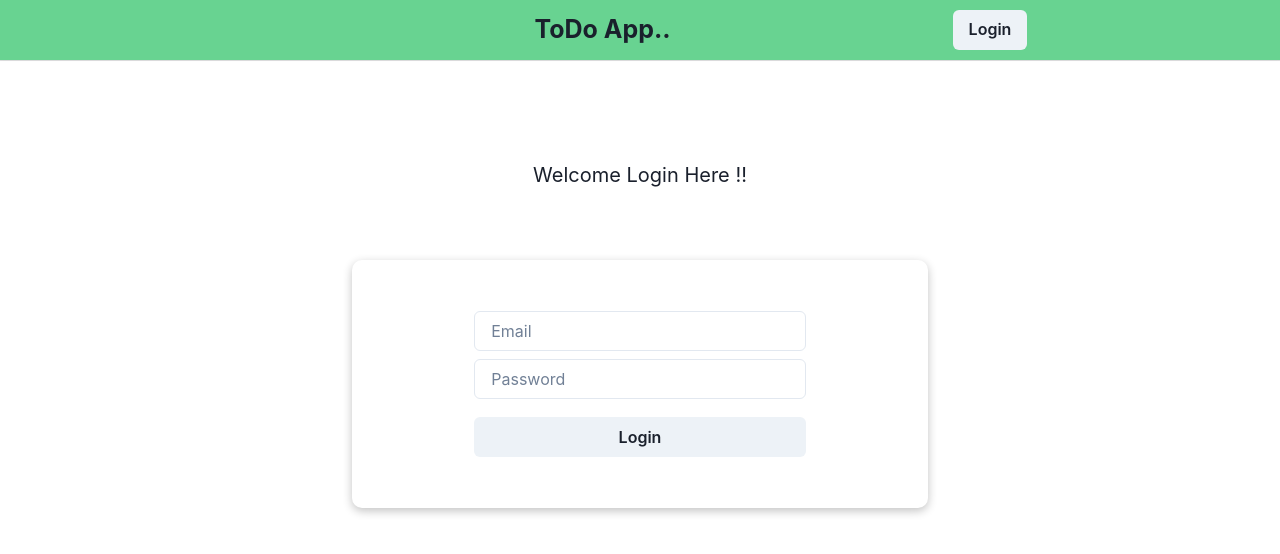
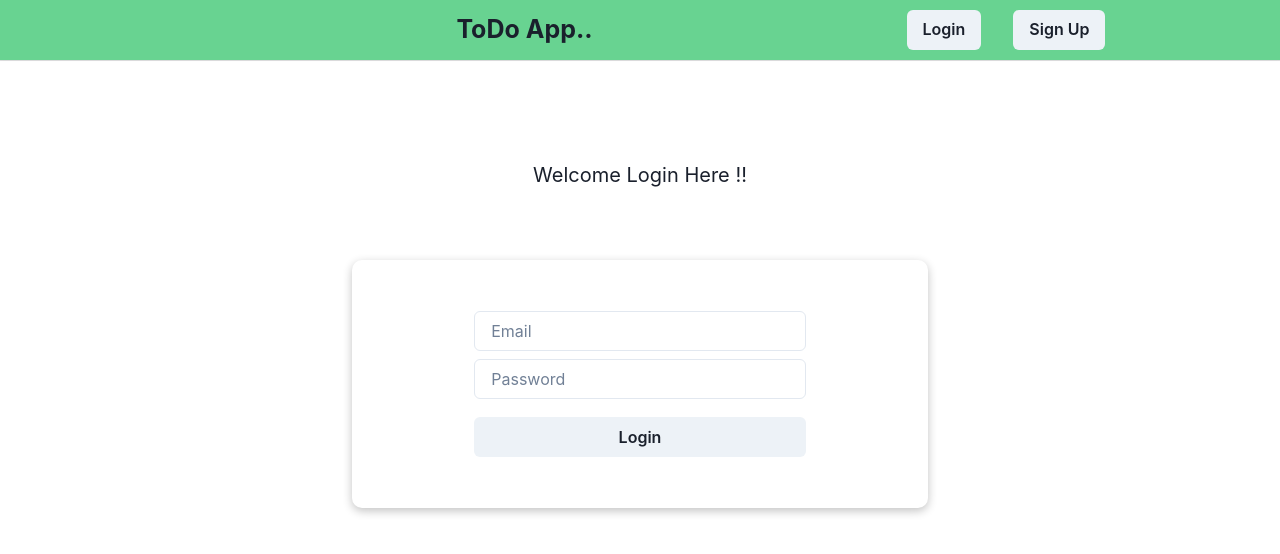
Before and after one commit to rohity0/Zuma, a React (Create React App) app in the folder frontend/: page /login in a window 1280 px wide. Shown: the top 554 px of the page. Built offline with nearby package versions, Linux system fonts and the light colour scheme.

Commit message:
little correction

```diff
--- a/frontend/src/Components/Navbar.jsx
+++ b/frontend/src/Components/Navbar.jsx
@@ -1,5 +1,6 @@
 import {  Button, Flex, Text } from "@chakra-ui/react"
 import { useContext } from "react"
+import { Link } from "react-router-dom";
 import { Logout } from "../Context/actionType";
 import { AppContext } from "../Context/AppContext"
 
@@ -12,7 +13,7 @@ export const Navbar = ()=>{
    }
      return (
         <>
-          <Flex backgroundColor={"green.300"} boxShadow={"rgba(0, 0, 0, 0.02) 0px 1px 3px 0px, rgba(27, 31, 35, 0.15) 0px 0px 0px 1px"} h="60px" justifyContent={"center"} alignItems="center">
+          <Flex gap="2rem" backgroundColor={"green.300"} boxShadow={"rgba(0, 0, 0, 0.02) 0px 1px 3px 0px, rgba(27, 31, 35, 0.15) 0px 0px 0px 1px"} h="60px" justifyContent={"center"} alignItems="center">
 
 
                <Text w="700px" as="h2" fontSize={"25px"} fontWeight="700" textAlign={"center"}>
@@ -22,10 +23,16 @@ export const Navbar = ()=>{
                   state.token? <Button onClick={handleLogout} color={"red"}>
                          Logout
                   </Button> : <Button>
-                         Login
+                        <Link to="/login"> Login</Link>
                   </Button>
 
                 }
+                 {
+                  !state.token?  <Button>
+                     <Link to="/signup"> Sign Up</Link>
+                     </Button> : ""
+                 }
+
           </Flex>
         </>
      )
--- a/frontend/src/Components/SignUp.jsx
+++ b/frontend/src/Components/SignUp.jsx
@@ -3,6 +3,7 @@ import { useContext } from "react"
 import { useState } from "react"
 import { useNavigate } from "react-router-dom"
 import { AppContext } from "../Context/AppContext"
+import { Navbar } from "./Navbar"
 
 
 export const Signup  = ()=>{
@@ -33,6 +34,8 @@ export const Signup  = ()=>{
      }
 
     return(
+        <>
+        <Navbar />
         <Box>
             <Box mt="100px" textAlign={"center"}>
                   <Text as="h1" fontSize={"20px"}>
@@ -61,5 +64,6 @@ export const Signup  = ()=>{
                      </form>
                  </Box>
         </Box>
+        </>
     )
 }
```
Also changed, not shown: 1 other file (tests, documents, lock files or other folders).
